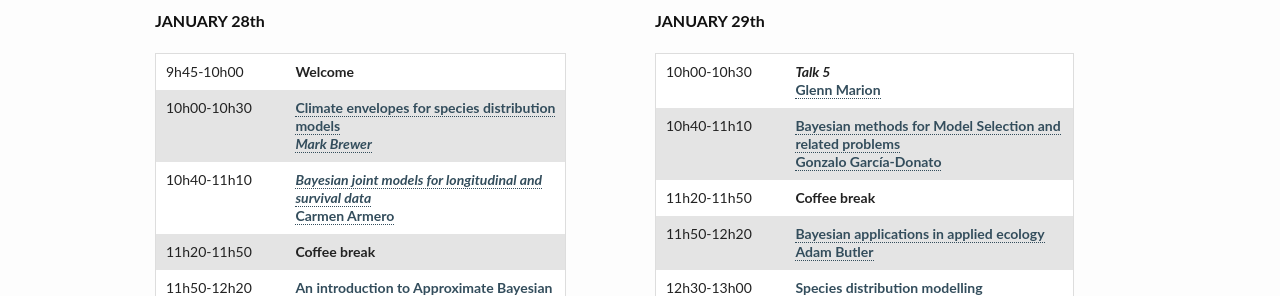
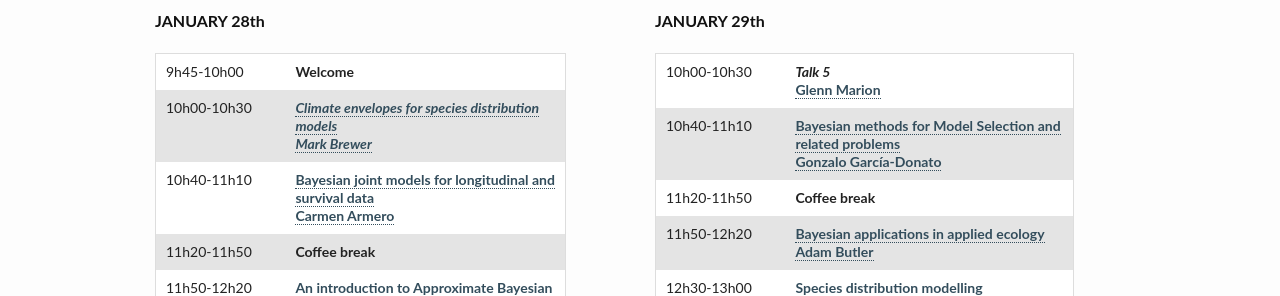
Before and after one commit to VABAR/VABAR.github.io, a Jekyll site: the page built from _posts/events/2015-12-17-ScoVa16.md, in a window 1280 px wide. Shown: the part 401-697 px from the top of the page. Built offline with Jekyll 4.4.1, drawn with Linux system fonts in a browser that asks for light colours.

Commit message:
Update 2015-12-17-ScoVa16.md

```diff
--- a/_posts/events/2015-12-17-ScoVa16.md
+++ b/_posts/events/2015-12-17-ScoVa16.md
@@ -20,8 +20,8 @@ ScoVa16 will be held at the Faculty of Mathematics of the Universitat de Valènc
 **JANUARY 28th**
 
 9h45-10h00 || **Welcome**
-10h00-10h30 || [Climate envelopes for species distribution <br> models]({{ site.url }}/assets/scova16/Brewer-Abstract.pdf)<br>[_Mark Brewer_](http://www.bioss.ac.uk/people/markb.html)
-10h40-11h10 || [*Bayesian joint models for longitudinal and* <br> *survival data*]({{ site.url }}/assets/scova16/Armero-Abstract.pdf)<br>[Carmen Armero](http://www.uv.es/armero/)
+10h00-10h30 || [_Climate envelopes for species distribution_ <br> _models_]({{ site.url }}/assets/scova16/Brewer-Abstract.pdf)<br>[*Mark Brewer*](http://www.bioss.ac.uk/people/markb.html)
+10h40-11h10 || [Bayesian joint models for longitudinal and <br> survival data]({{ site.url }}/assets/scova16/Armero-Abstract.pdf)<br>[Carmen Armero](http://www.uv.es/armero/)
 11h20-11h50 || **Coffee break**
 11h50-12h20 || [An introduction to Approximate Bayesian <br> Computation methods]({{ site.url }}/assets/scova16/Castellanos-Abstract.pdf)<br>[María-Eugenia Castellanos](http://bayes.etsii.urjc.es/~mecastel/hp/Contact.html)
 12h30-13h00 || [Inference problems in livestock disease]({{ site.url }}/assets/scova16/Gamado-Abstract.pdf)<br>[Kokouvi Gamado](http://www.bioss.ac.uk/people/kokouvi.html")
```
